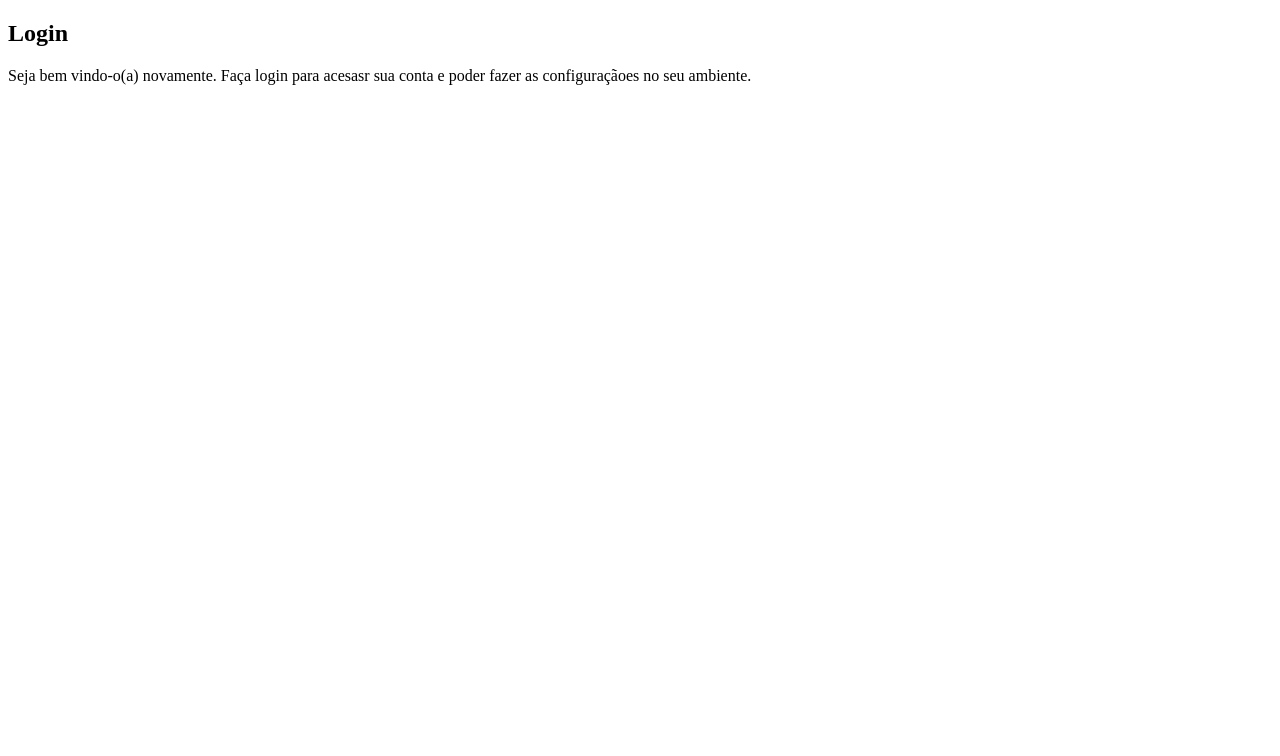
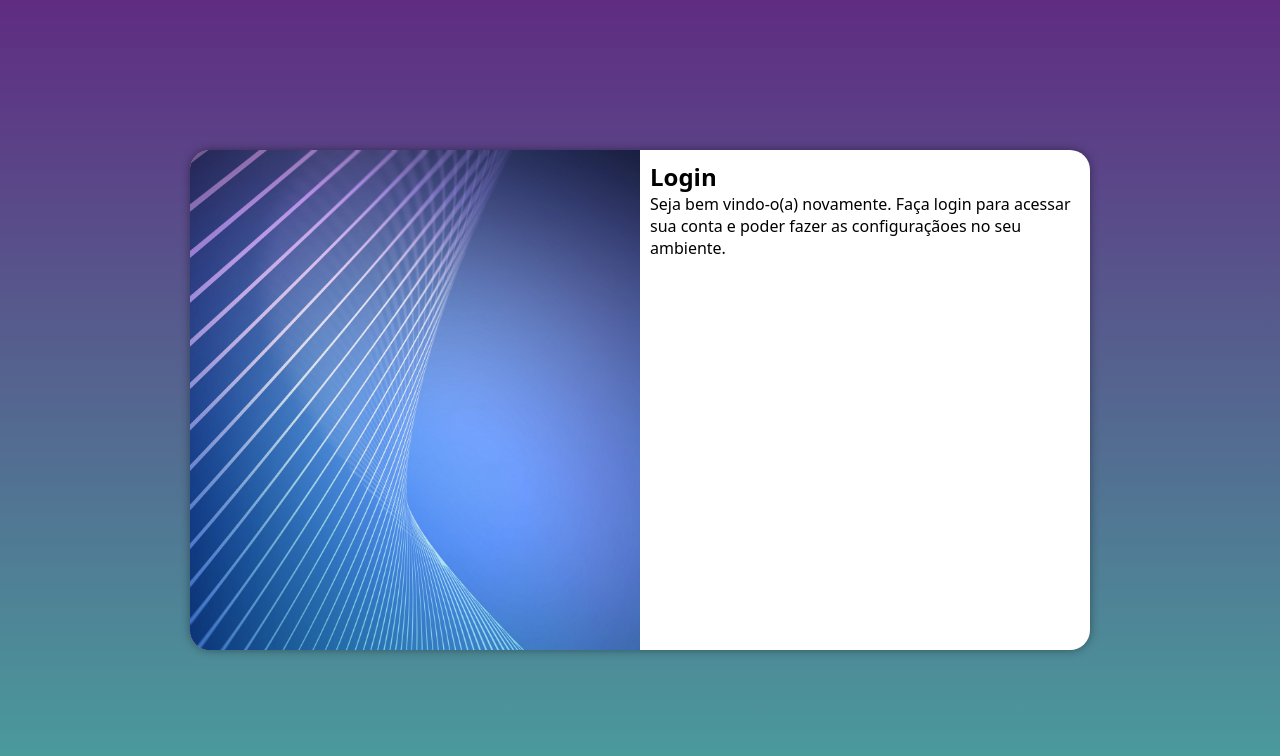
Before and after one commit to isabelavill/projeto-login, a plain HTML site: page index.html in a window 1280 px wide. Drawn offline with Linux system fonts and the light colour scheme.

Commit message:
media query

```diff
--- /dev/null
+++ b/estilos/media-query.css
@@ -0,0 +1,46 @@
+@charset "UTF-8";
+
+/* Typical device breakpoints
+-----------------------------
+pequenas: até 600px; já fizemos
+celular: até 768px; já fizemos
+tablet: até 992px;
+desktop: até 1200px;
+grandes: mais de 1200px;
+*/
+
+@media screen and (min-width:768px) and (max-width:992px){
+    body{
+        background-image: linear-gradient(to top, #49a09d, #5f2c82);
+    }
+    section#login {
+        width:90vw;
+    }
+    section#login > div#imagem{
+        float:left; /*tirando a img de cima e botando do lado*/
+        width:30%;
+        height: 100%;
+    }
+    section#login > div#formulario{
+        float:right;
+        width:70%;
+    }
+}
+
+@media screen and (min-width:992px){
+    body{
+        background-image: linear-gradient(to top, #49a09d, #5f2c82);
+    }
+    section#login {
+        width:900px;
+    }
+    section#login > div#imagem{
+        float:left; /*tirando a img de cima e botando do lado*/
+        width:50%;
+        height: 100%;
+    }
+    section#login > div#formulario{
+        float:right;
+        width:50%;
+    }
+}
--- a/estilos/style.css
+++ b/estilos/style.css
@@ -4,3 +4,47 @@
 Paleta de cores
 verde: #49a09d
 Lilás: #5f2c82 */
+
+*{
+    font-family: system-ui, -apple-system, BlinkMacSystemFont, 'Segoe UI', Roboto, Oxygen, Ubuntu, Cantarell, 'Open Sans', 'Helvetica Neue', sans-serif;
+    padding:0px;
+    margin:0px;
+    box-sizing:border-box;/*borda faz parte da conta de largura*/
+}
+body,html{
+    background-color: #5f2c82;
+    height:100vh;
+    width:100vw;
+
+}
+main{
+    position:relative;/*centralizando*/
+    height:100vh;
+    width:100vw;
+}
+section#login{
+    position:absolute;/*centralizando*/
+    top:50%;
+    left:50%;
+    transform:translate(-50%,-50%);/*centralizando*/
+    background-color:white;
+    width:250px;
+    height:500px;
+    border-radius: 20px;
+    overflow: hidden;/*tudo que tiver fora da borda fica escondido, ou seja, a borda quadrada da img se esconde embaixo da redonda*/
+    box-shadow:0px 0px 10px rgba(0, 0, 0, 0.397);
+
+    transition: width .3s,height .3s; /*transicao entre as media queries*/
+    transition-timing-function: ease; /*suaviza a transicao*/
+}
+section#login > div#imagem{
+    display:block;
+    background: #5f2c82 url(../imagens/pexels-sean-whang-804269.jpg) no-repeat;
+    background-size: cover;
+    height:200px;
+
+}
+section#login > div#formulario{
+    display:block;
+    padding:10px;
+}
--- a/index.html
+++ b/index.html
@@ -6,6 +6,7 @@
     <meta name="viewport" content="width=device-width, initial-scale=1.0">
     <title>Login</title>
     <link rel="stylesheet" href="estilos/style.css">
+    <link rel="stylesheet" href="estilos/media-query.css">
 </head>
 <body>
     <main>
@@ -15,7 +16,7 @@
             </div>
             <div id="formulario">
                 <h1>Login</h1>
-                <p>Seja bem vindo-o(a) novamente. Faça login para acesasr sua conta e poder fazer as configuraçãoes no seu ambiente.</p>
+                <p>Seja bem vindo-o(a) novamente. Faça login para acessar sua conta e poder fazer as configuraçãoes no seu ambiente.</p>
                 <form action="login.php" method="post">
 
                 </form>
```
